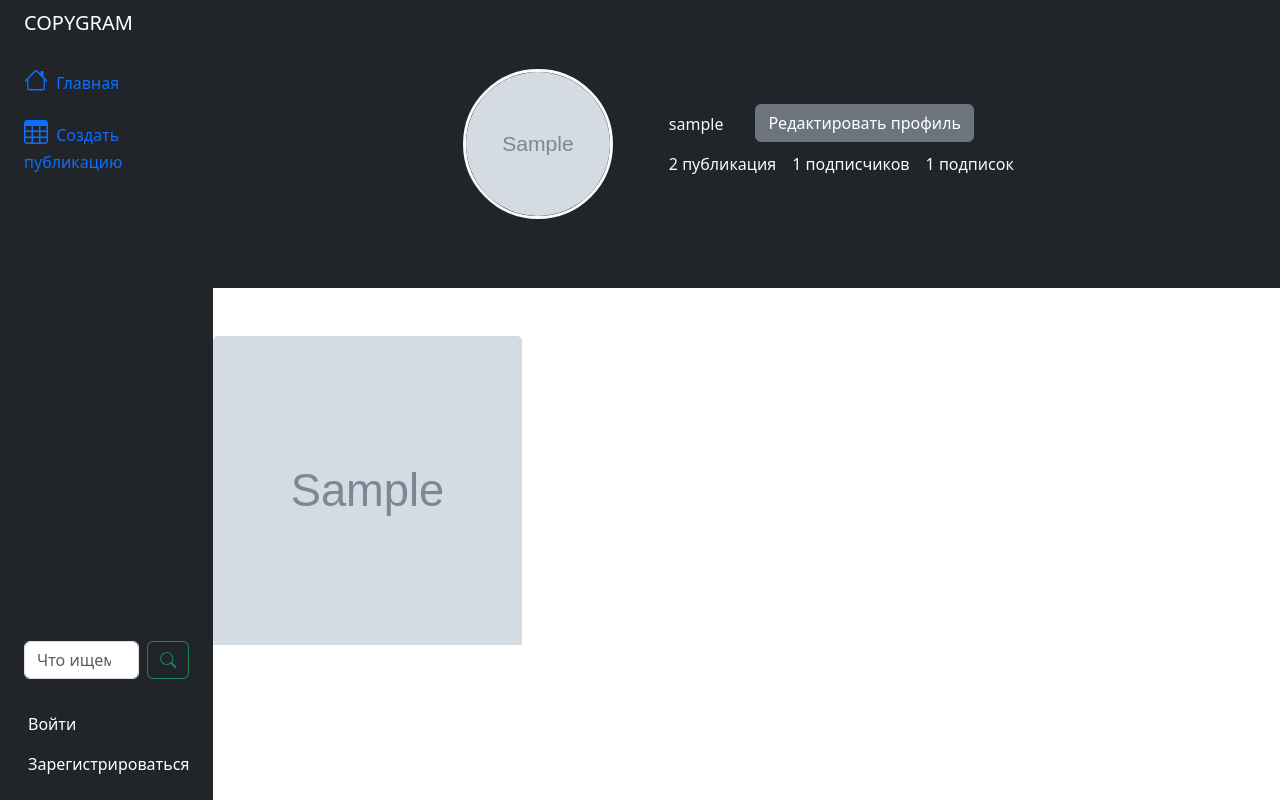
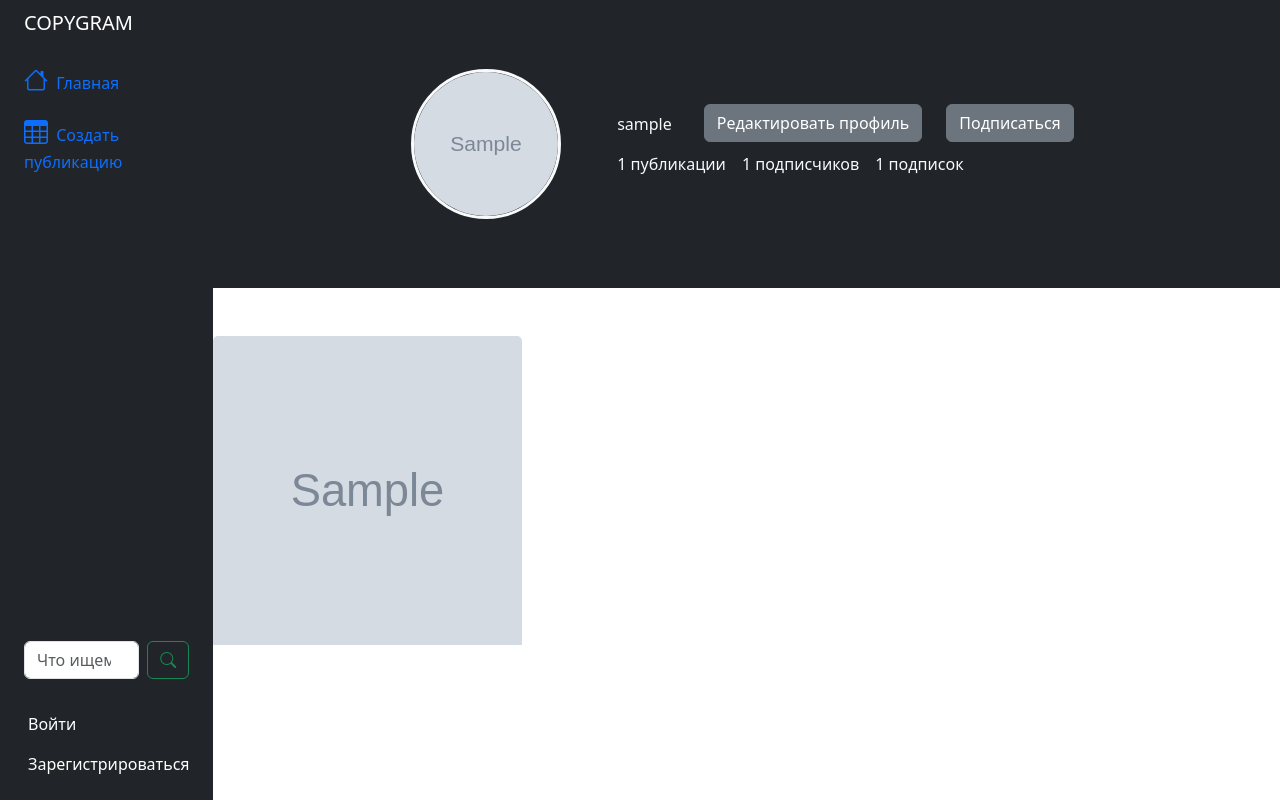
Before and after one commit to arturateo/copygram, a Django app: page /accounts/profile/1 in a window 1280 px wide. Run offline with Django 4.2, Linux system fonts and the light colour scheme; tables that the repository leaves empty hold one stand-in row (values such as "Sample post"); grey boxes marked "Sample" are stand-in pictures; some libraries are stand-ins or nearby versions.

Commit message:
Реализовал подписки\отписки, добавил счетчики комментариев, подписок, подписчиков, публикаций

```diff
--- a/accounts/forms.py
+++ b/accounts/forms.py
@@ -21,8 +21,8 @@ class CustomUserCreationForm(UserCreationForm):
 class CustomRegisterForm(UserCreationForm):
     class Meta:
         model = User
-        fields = ['username', 'password1', 'password2', 'first_name', 'last_name', 'email', 'avatar', 'bio', 'phone',\
-            'gender']
+        fields = ['username', 'password1', 'password2', 'first_name', 'last_name', 'email', 'avatar', 'bio', 'phone', \
+                  'gender']
 
     def __init__(self, *args, **kwargs):
         super().__init__(*args, **kwargs)
--- a/accounts/models.py
+++ b/accounts/models.py
@@ -12,6 +12,17 @@ class User(AbstractUser):
     bio = models.TextField(max_length=300, blank=True, null=True, verbose_name='Информация о пользователе')
     phone = PhoneNumberField(null=True, blank=True, unique=True)
     gender = models.CharField(max_length=40, null=True, blank=True, verbose_name='Пол', choices=GENDER)
+    subscriber = models.ManyToManyField('accounts.User', related_name='subscribers', verbose_name='Подписчики',
+                                        blank=True, null=True)
+
+    def get_total_publications(self):
+        return len(self.author.all())
+
+    def get_total_subscriber(self):
+        return len(self.subscriber.all())
+
+    def get_total_subscribers(self):
+        return len(self.subscribers.all())
 
     class Meta:
         db_table = 'users'
--- a/accounts/urls.py
+++ b/accounts/urls.py
@@ -1,7 +1,7 @@
 from django.contrib.auth.views import LoginView, LogoutView
 from django.urls import path
 
-from accounts.views import RegisterView, ProfileView
+from accounts.views import RegisterView, ProfileView, SubscriptionView, UnSubscriptionView
 
 app_name = 'accounts'
 
@@ -9,5 +9,7 @@ urlpatterns = [
     path('login/', LoginView.as_view(template_name='accounts/login.html'), name="login"),
     path('logout/', LogoutView.as_view(), name="logout"),
     path('register/', RegisterView.as_view(), name="register"),
-    path('profile/<int:pk>', ProfileView.as_view(), name='profile')
+    path('profile/<int:pk>', ProfileView.as_view(), name='profile'),
+    path('subscription/<int:pk>', SubscriptionView.as_view(), name='subscription'),
+    path('unsubscription/<int:pk>', UnSubscriptionView.as_view(), name='unsubscription'),
 ]
--- a/accounts/views.py
+++ b/accounts/views.py
@@ -1,6 +1,8 @@
-from django.contrib.auth import login
-from django.shortcuts import render, redirect
+from django.contrib.auth import login, get_user_model
+from django.http import HttpResponseBadRequest, HttpResponseRedirect
+from django.shortcuts import render, redirect, get_object_or_404
 from django.urls import reverse
+from django.views import View
 from django.views.generic import CreateView, DetailView
 from accounts.forms import CustomRegisterForm
 from accounts.models import User
@@ -37,3 +39,27 @@ class ProfileView(DetailView):
         publications = Publications.objects.all()
         context['publications'] = publications  # .filter(project_id=self.object.pk).distinct()
         return context
+
+
+class SubscriptionView(View):
+
+    def post(self, request, *args, **kwargs):
+        current_user = get_object_or_404(User, pk=request.user.pk)
+        user = get_object_or_404(User, pk=self.kwargs.get("pk"))
+        current_user.subscriber.set([user],)
+        return redirect("accounts:profile", user.pk)
+
+    def get_success_url(self):
+        return reverse("publications:home")
+
+
+class UnSubscriptionView(View):
+
+    def post(self, request, *args, **kwargs):
+        current_user = get_object_or_404(User, pk=request.user.pk)
+        user = get_object_or_404(User, pk=self.kwargs.get("pk"))
+        current_user.subscriber.remove(user)
+        return redirect("accounts:profile", user.pk)
+
+    def get_success_url(self):
+        return reverse("publications:home")
--- a/comments/views.py
+++ b/comments/views.py
@@ -8,7 +8,6 @@ from publications.models import Publications
 
 
 class CommentCreate(LoginRequiredMixin, CreateView):
-    template_name = 'comments/comments_create.html'
     form_class = CreateCommentForm
 
     def form_valid(self, form):
--- a/publications/models.py
+++ b/publications/models.py
@@ -10,6 +10,9 @@ class Publications(models.Model):
     create_date = models.DateTimeField(auto_now_add=True, verbose_name='Дата создания')
     update_date = models.DateTimeField(auto_now=True, verbose_name='Дата обновления')
 
+    def get_total_comment(self):
+        return len(self.publications.all())
+
     class Meta:
         db_table = 'publications'
         verbose_name = 'Публикация'
--- a/templates/accounts/profile.html
+++ b/templates/accounts/profile.html
@@ -16,16 +16,33 @@
                         <li class="nav-item">
                             <a class="btn btn-secondary ms-4" href="#">Редактировать профиль</a>
                         </li>
+                        {% if user in profile_user.subscribers.all %}
+                            <li class="nav-item">
+                                <form action="{% url "accounts:unsubscription" profile_user.pk %}" method="POST">
+                                    {% csrf_token %}
+                                    <input name="subscription" value="profile_user.pk" type="hidden">
+                                    <button class="btn btn-secondary ms-4">Отписаться</button>
+                                </form>
+                            </li>
+                        {% else %}
+                            <li class="nav-item">
+                                <form action="{% url "accounts:subscription" profile_user.pk %}" method="POST">
+                                    {% csrf_token %}
+                                    <input name="subscription" value="profile_user.pk" type="hidden">
+                                    <button class="btn btn-secondary ms-4">Подписаться</button>
+                                </form>
+                            </li>
+                        {% endif %}
                     </ul>
                     <ul class="navbar-nav">
                         <li class="nav-item">
-                            <span class="nav-link text-light">2 публикация</span>
+                            <span class="nav-link text-light">{{ profile_user.get_total_publications }} публикации</span>
                         </li>
                         <li class="nav-item">
-                            <span class="nav-link text-light">1 подписчиков</span>
+                            <span class="nav-link text-light">{{ profile_user.get_total_subscribers }} подписчиков</span>
                         </li>
                         <li class="nav-item">
-                            <span class="nav-link text-light">1 подписок</span>
+                            <span class="nav-link text-light">{{ profile_user.get_total_subscriber }} подписок</span>
                         </li>
                     </ul>
                 </div>
--- a/templates/publications/publications_list.html
+++ b/templates/publications/publications_list.html
@@ -27,8 +27,9 @@
             <div class="card-footer">
                 <div>
                     <a href="#"><i class="text-white fa-2xl fa-regular fa-heart"></i></a>
-                    <a href="{% url 'publications:publication_detail' publication.pk %}"><i
-                            class="text-white pb-4 ps-2 fa-2xl fa-regular fa-message"></i></a>
+                    <span class="text-white">{{ publication.get_total_comment }}</span>
+                    <span><i class="text-white pb-4 ps-2 fa-2xl fa-regular fa-message"></i></span>
+                    <span class="text-white">{{ publication.get_total_comment }}</span>
                 </div>
                 <span class=" text-white">{{ publication.discriptions }}</span>
                 <div>
```
Also changed, not shown: accounts/migrations/0004_user_subscriber.py (added). Lines whose indentation alone changed are shown as unchanged.
